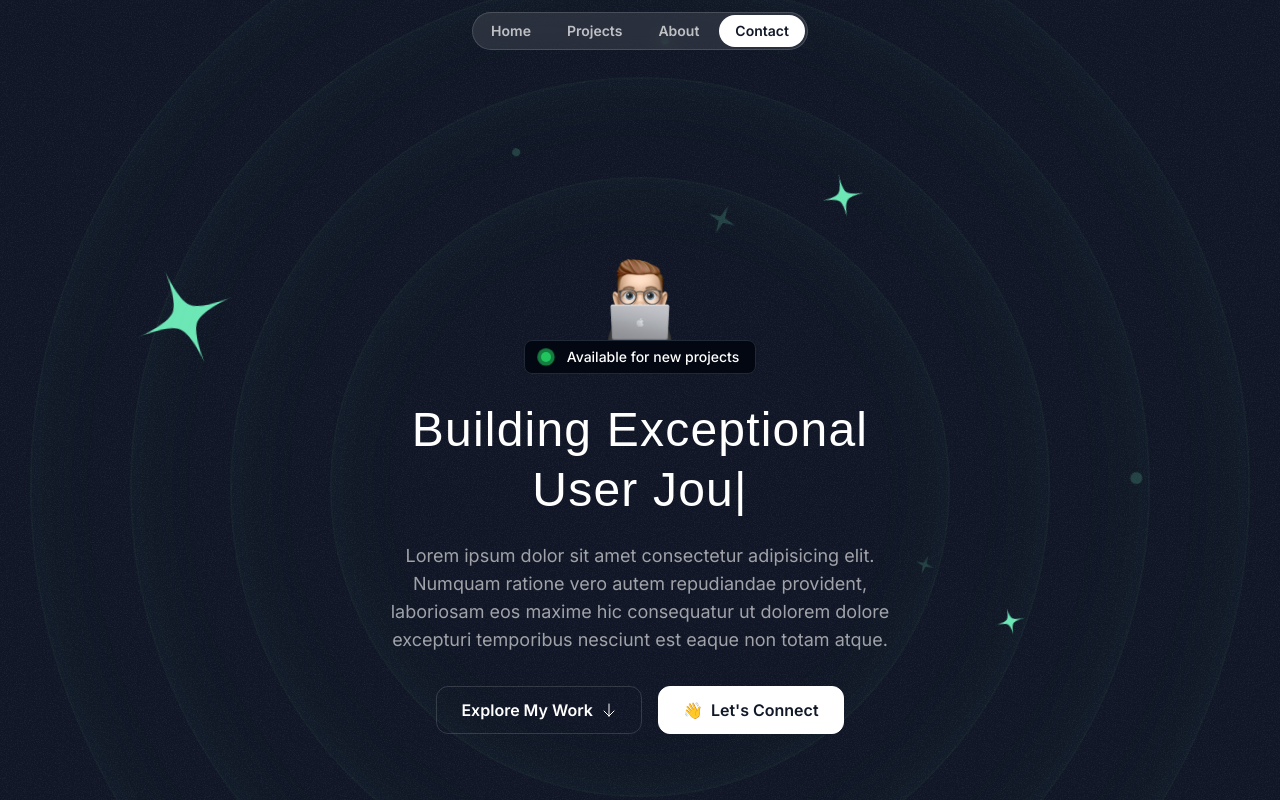
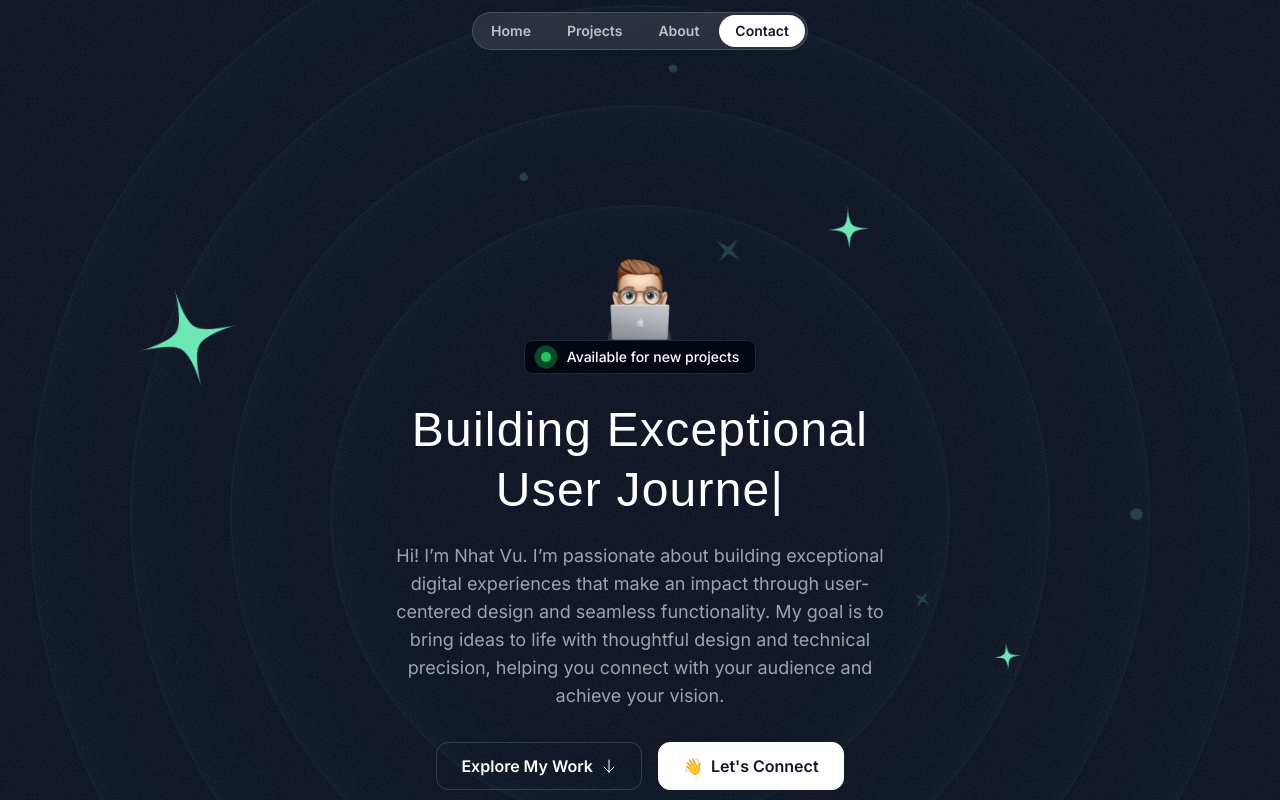
Before and after one commit to Coconhat/porfolio, a Next.js app: page / in a window 1280 px wide. Shown: the top 800 px of the page. Built offline with nearby package versions, Linux system fonts and the light colour scheme; a web font is replaced by a local one.

Commit message:
add paragraphs in hero section

```diff
--- a/src/sections/Hero.tsx
+++ b/src/sections/Hero.tsx
@@ -179,10 +179,11 @@ export const HeroSection = () => {
           </h1>
 
           <p className="mt-4 text-center text-white/60 md:text-lg">
-            Lorem ipsum dolor sit amet consectetur adipisicing elit. Numquam
-            ratione vero autem repudiandae provident, laboriosam eos maxime hic
-            consequatur ut dolorem dolore excepturi temporibus nesciunt est
-            eaque non totam atque.
+            Hi! I&rsquo;m Nhat Vu. I&rsquo;m passionate about building
+            exceptional digital experiences that make an impact through
+            user-centered design and seamless functionality. My goal is to bring
+            ideas to life with thoughtful design and technical precision,
+            helping you connect with your audience and achieve your vision.
           </p>
         </div>
 
```
